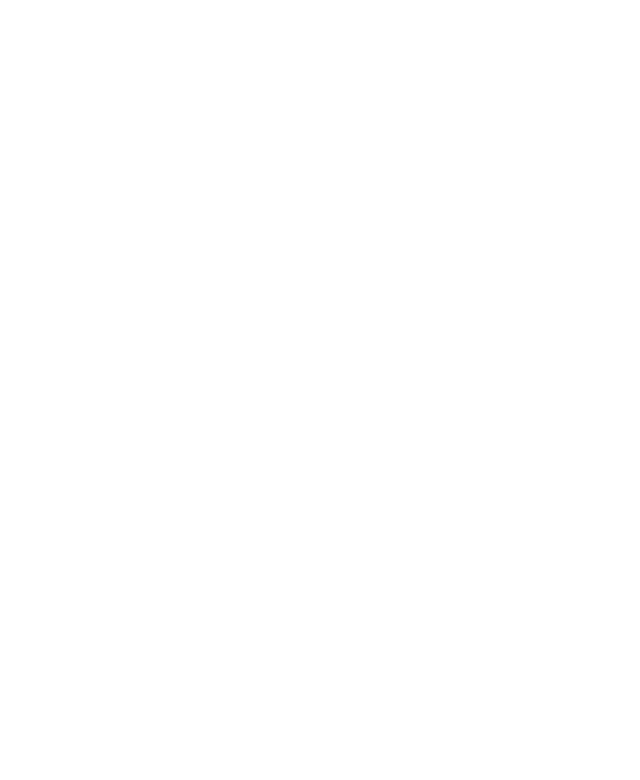
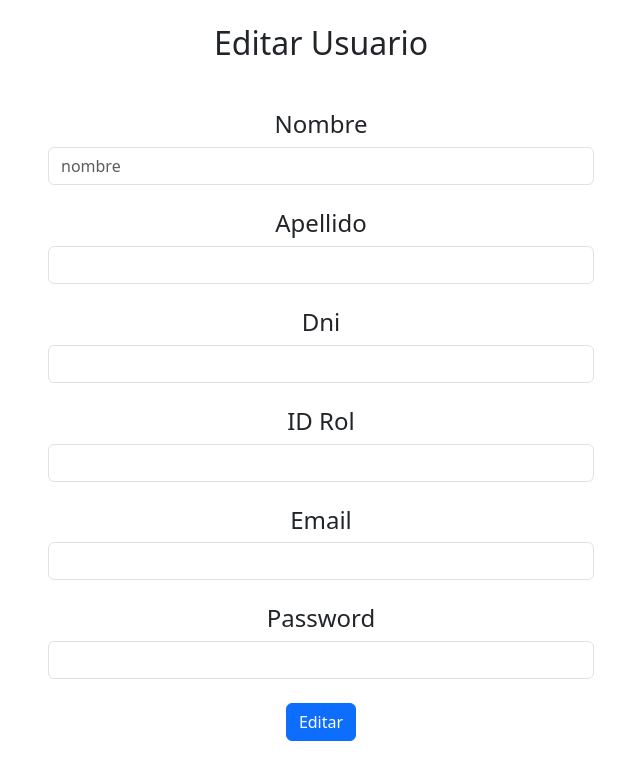
Before and after one commit to santacruzandres1/Integrador-SIlicon, a React (Create React App) app in the folder Frontend/grading-system/: page /dashboard/1 in a window 1280 px wide. Before the commit this address had no page. Shown: the top 780 px of the page, without its empty margins (319-959 px from the left). Built offline with nearby package versions, Linux system fonts and the light colour scheme.

Commit message:
fetch edit y delete

```diff
--- a/Frontend/grading-system/src/App.js
+++ b/Frontend/grading-system/src/App.js
@@ -9,6 +9,7 @@
 import Contact from './pages/Contact/contact';
 
 import FormCrearUsuario from './components/formCrear/formCrearUsuario';
+import EditItem from './components/formEditar/formEditarUser';
 
 
 function App() {
@@ -21,12 +22,12 @@
       <Routes>
         <Route path="/" element={<Home />} />
         <Route path={`/login/:rol`} element={<Login />} />
-        <Route path="/:rol/dashboard" element={<Dashboard />} />
+        <Route path="/dashboard" element={<Dashboard />} />
         <Route path="/About" element={<About />} />
         <Route path="/Contact" element={<Contact/>} />
         <Route path="/not-found" element={<h1>Not Found</h1>} />
         <Route path="/crearUsuario" element={<FormCrearUsuario />} />
-
+        <Route path={`/dashboard/:id_usuario`} element={<EditItem />} />
       </Routes>
     </div>
   );
--- a/Frontend/grading-system/src/components/Header/header.js
+++ b/Frontend/grading-system/src/components/Header/header.js
@@ -23,7 +23,7 @@
 
                         <ul className="nav nav-underline ul ">
                             <li className="nav-item"><NavLink className="nav-link " to="/">Inicio</NavLink></li>
-                            <li className="nav-item"><NavLink className="nav-link " to="/Administracion/dashboard">DASHBOARD</NavLink></li>
+                            <li className="nav-item"><NavLink className="nav-link " to="/dashboard">DASHBOARD</NavLink></li>
                             <li className="nav-item"><NavLink className="nav-link " to="/About">Sobre Nosotros</NavLink></li>
                             <li className="nav-item"><NavLink className="nav-link " to="/Contact">Contacto</NavLink></li>
                             <NavDropdown title="Usuario" id="basic-nav-dropdown">
--- a/Frontend/grading-system/src/components/Tablas/TablaUsuarios.js
+++ b/Frontend/grading-system/src/components/Tablas/TablaUsuarios.js
@@ -1,12 +1,56 @@
-import { useState} from 'react';
+import { useState } from 'react';
 import { Modal, Button } from 'react-bootstrap';
 import FormCrearUsuario from '../formCrear/formCrearUsuario';
 import { useFetch } from '../../useFetch';
-
+import { Link } from 'react-router-dom';
 
 const TablaUsuarios = () => {
 
+
+
+
   const { data } = useFetch("http://localhost:3000/api/usuarios");
+
+
+  const [usuarioAEliminar, setUsuarioAEliminar] = useState();
+const [showModalDelUser, setShowModalDelUser] = useState(false);
+const handleCloseDelUser = () => setShowModalDelUser(false);
+const handleShowDelUser = (id) => {
+  setUsuarioAEliminar(id);
+  setShowModalDelUser(true);
+
+
+};
+
+
+
+
+
+const handleSubmit = () => {
+
+
+
+    // Realiza una solicitud Fetch para eliminar el usuario en el servidor
+    fetch(`http://localhost:3000/api/usuarios/${usuarioAEliminar}`, {
+      method: 'DELETE',
+      headers: {
+        'Content-Type': 'application/json',
+      },
+    })
+      .then((response) => {
+        if (response.ok) {
+          console.log('Elemento eliminado con éxito');
+          setShowModalDelUser(false);
+          // Realizar cualquier otra acción después de eliminar el usuario si es necesario
+        } else {
+          console.error('Error al eliminar el usuario');
+        }
+      })
+      .catch((error) => {
+        console.error('Error de red:', error);
+      });
+  }
+
 
   //Filtro de búsqueda
   const [searchTerm, setSearchTerm] = useState('');
@@ -32,6 +76,7 @@
 
 
   return (
+    <>
     <div className="container">
         <div class="row justify-content-center align-items-center g-2">
 
@@ -75,8 +120,9 @@
               <td>{USUARIO.rol}</td>
               <td>
                 <div className="btn-group" role="group" aria-label="Basic example">
-                  <button type="button" className="btn btn-dark">Editar</button>
-                  <button type="button" className="btn btn-dark">Borrar</button>
+                <Link to={`/dashboard/${USUARIO.id_usuario}`} className="btn btn-dark">Editar</Link>
+
+                <button onClick={() => handleShowDelUser(USUARIO.id_usuario)} type="button" className="btn btn-dark">Borrar</button>
                 </div>
               </td>
             </tr>
@@ -102,9 +148,31 @@
 
 
       </Modal>
+        <Modal show={showModalDelUser} onHide={handleCloseDelUser}>
+
+          <Modal.Body >
 
 
-    </div>
+            <div className='container  text-center '>
+              <br></br>
+              <strong>¿Está seguro que desea eliminar este usuario?</strong><br></br><br></br>
+              <div className='row  '>
+                <div className='col'> <button onClick={handleSubmit} className="btn btn-danger">Eliminar</button></div>
+                <div className='col offset-1'> <button className="btn btn-dark" variant="secondary" onClick={handleCloseDelUser}>
+                  Cancelar
+                </button></div>
+              </div>
+
+
+
+
+            </div>
+
+          </Modal.Body>
+
+        </Modal>
+
+    </div></>
   );
 }
 
--- a/Frontend/grading-system/src/components/formCrear/formCrearUsuario.js
+++ b/Frontend/grading-system/src/components/formCrear/formCrearUsuario.js
@@ -39,7 +39,7 @@
       .then((response) =>
 
           {
-            debugger
+
             response.json()
           }
 
--- a/Frontend/grading-system/src/components/formEditar/formEditarUser.js
+++ b/Frontend/grading-system/src/components/formEditar/formEditarUser.js
@@ -1,33 +1,61 @@
-import React, { useState,  } from 'react';
+import { useParams, useNavigate } from 'react-router-dom';
+import { useState } from 'react';
 
 
 
+function EditItem() {
 
-const FormEditarUsuario = () => {
+  const navigate = useNavigate();
+  const p = useParams();
 
-
-  const [password, setPassword] = useState('');
-  const [dni, setDni] = useState('');
-  const [nombre, setNombre] = useState('');
-  const [apellido, setApellido] = useState('');
-  const [mail, setMail] = useState('');
-  const [id_rol, setid_rol] = useState('');
+  const [item, setItem] = useState({
+    nombre:"",
+    apellido:"",
+    email:"",
+    password:"",
+    dni:null,
+    id_rol:null
+  });
 
 
 
-
-
+  // Manejar cambios en los campos del formulario
+  const handleInputChange = (e) => {
+    const { name, value } = e.target;
+    setItem({ ...item, [name]: value });
+  };
+  console.log(p.id_usuario)
   const handleSubmit = (e) => {
     e.preventDefault();
 
+    // Realiza una solicitud Fetch para actualizar el elemento en el servidor
+    fetch(`http://localhost:3000/api/usuarios/${p.id_usuario}`, {
+      method: 'PUT',
+      headers: {
+        'Content-Type': 'application/json',
+      },
+      body: JSON.stringify(item),
+    })
+      .then((response) => {
+        if (response.ok) {
+          console.log('Elemento actualizado con éxito');
+          navigate("/dashboard")
 
-
+        } else {
+          console.error('Error al actualizar el elemento');
+        }
+      })
+      .catch((error) => {
+        console.error('Error de red:', error);
+      });
   };
-
 
   return (
     <>
+
+
      <br></br>
+
             <div className='container text-center'><h2>Editar Usuario</h2></div>
       <div className="container mt-5">
         <div className="row justify-content-center">
@@ -40,12 +68,13 @@
               <div className="form-group">
                 <label htmlFor="nombre"><h4>Nombre</h4></label>
                 <input
-                  type="Nombre"
-                  id="Nombre"
-                  name='Nombre'
+                placeholder='nombre'
+                  type="text"
+                  id="nombre"
+                  name='nombre'
                   className="form-control"
-                  value={nombre}
-                  onChange={(e) => setNombre(e.target.value)}
+                  value={item.nombre}
+            onChange={handleInputChange}
                   required
                 />
               </div>
@@ -58,8 +87,8 @@
                   id="apellido"
                   name='apellido'
                   className="form-control"
-                  value={apellido}
-                  onChange={(e) => setApellido(e.target.value)}
+                  value={item.apellido}
+                  onChange={handleInputChange}
                   required
                 />
               </div>
@@ -72,8 +101,8 @@
                   id="dni"
                   name='dni'
                   className="form-control"
-                  value={dni}
-                  onChange={(e) => setDni(e.target.value)}
+                  value={item.dni}
+            onChange={handleInputChange}
                   required
                 />
               </div>
@@ -85,22 +114,22 @@
                   id="id_rol"
                   name='id_rol'
                   className="form-control"
-                  value={id_rol}
-                  onChange={(e) => setid_rol(e.target.value)}
+                  value={item.id_rol}
+                  onChange={handleInputChange}
                   required
                 />
               </div>
               <br></br>
 
               <div className="form-group">
-                <label htmlFor="mail"><h4>Mail</h4></label>
+                <label htmlFor="email"><h4>Email</h4></label>
                 <input
-                  type="mail"
-                  id="mail"
-                  name='mail'
+                  type="email"
+                  id="email"
+                  name='email'
                   className="form-control"
-                  value={mail}
-                  onChange={(e) => setMail(e.target.value)}
+                  value={item.email}
+            onChange={handleInputChange}
                   required
                 />
               </div>
@@ -109,12 +138,12 @@
               <div className="form-group">
                 <label htmlFor="password"><h4>Password</h4></label>
                 <input
-
+                 name='password'
                   type="password"
                   id="password"
                   className="form-control"
-                  value={password}
-                  onChange={(e) => setPassword(e.target.value)}
+                  value={item.password}
+            onChange={handleInputChange}
                   required
                 />
               </div>
@@ -128,4 +157,36 @@
   );
 };
 
-export default FormEditarUsuario
+export default EditItem;
+
+
+
+//   return (
+//     <div>
+//       <h1>Editar Elemento</h1>
+//       <form onSubmit={handleSubmit}>
+//         <div>
+//           <label htmlFor="name">Nombre:</label>
+//           <input
+//             type="text"
+//             id="name"
+//             name="name"
+//             value={formValues.name || item.name || ''}
+//             onChange={handleInputChange}
+//           />
+//         </div>
+//         <div>
+//           <label htmlFor="description">Descripción:</label>
+//           <textarea
+//             id="description"
+//             name="description"
+//             value={formValues.description || item.description || ''}
+//             onChange={handleInputChange}
+//           />
+//         </div>
+//         {/* Agrega más campos de entrada según sea necesario */}
+//         <button type="submit">Editar</button>
+//       </form>
+//     </div>
+//   );
+// }
--- a/Frontend/grading-system/src/useFetch.js
+++ b/Frontend/grading-system/src/useFetch.js
@@ -29,7 +29,7 @@
       .finally(() => setLoading(false));
 
     return () => abortController.abort();
-  }, [url]);
+  }, [url,data]);
 
   const handleCancelRequest = () => {
     if (controller) {
```
